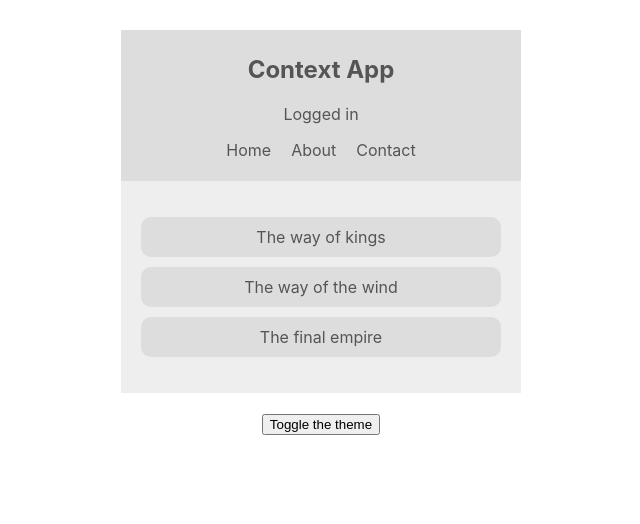
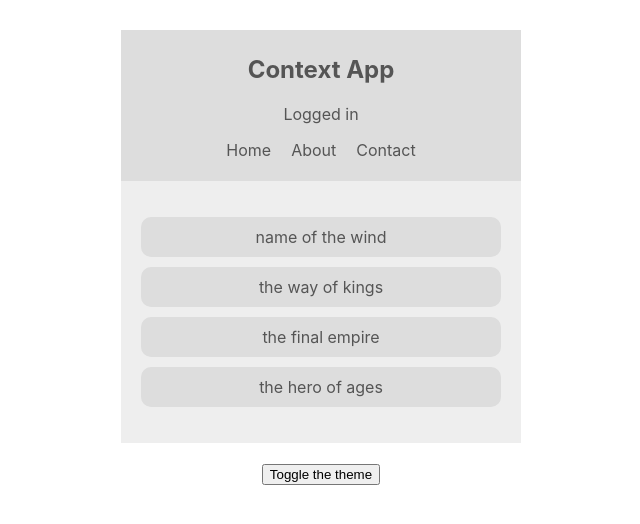
Before and after one commit to RNwebdk/react_contextapp, a React (Create React App) app: page / in a window 1280 px wide. Shown: the top 524 px of the page, without its empty margins (319-959 px from the left). Built offline with nearby package versions, Linux system fonts and the light colour scheme; the HTML template or start-up script is replaced by a standard one.

Commit message:
#15 - Creating Context with Functional Components

```diff
--- a/src/App.js
+++ b/src/App.js
@@ -4,6 +4,7 @@
 import ThemeContextProvider from './contexts/ThemeContext';
 import ThemeToggle from './components/ThemeToggle';
 import AuthContextProvider from './contexts/AuthContext';
+import BookContextProvider from './contexts/BookContext';
 
 function App() {
   return (
@@ -11,7 +12,9 @@
       <ThemeContextProvider>
         <AuthContextProvider>
           <Navbar />
-          <BookList />
+          <BookContextProvider>
+            <BookList />
+          </BookContextProvider>
           <ThemeToggle />
         </AuthContextProvider>
       </ThemeContextProvider>
--- a/src/components/BookList.js
+++ b/src/components/BookList.js
@@ -1,8 +1,10 @@
 import React, { useContext } from 'react';
 import { ThemeContext } from '../contexts/ThemeContext';
+import { BookContext } from '../contexts/BookContext';
 
 const BookList = () => {
   const { isLightTheme, light, dark } = useContext(ThemeContext);
+  const { books } = useContext(BookContext);
   const theme = isLightTheme ? light : dark;
   return (
     <div>
@@ -11,9 +13,11 @@
         style={{ color: theme.syntax, background: theme.bg }}
       >
         <ul>
-          <li style={{ background: theme.ui }}>The way of kings</li>
-          <li style={{ background: theme.ui }}>The way of the wind</li>
-          <li style={{ background: theme.ui }}>The final empire</li>
+          {books.map((book) => (
+            <li key={book.id} style={{ background: theme.ui }}>
+              {book.title}
+            </li>
+          ))}
         </ul>
       </div>
     </div>
--- /dev/null
+++ b/src/contexts/BookContext.js
@@ -0,0 +1,20 @@
+import React, { createContext, useState } from 'react';
+
+export const BookContext = createContext();
+
+const BookContextProvider = (props) => {
+  const [books, setBooks] = useState([
+    { title: 'name of the wind', id: 1 },
+    { title: 'the way of kings', id: 2 },
+    { title: 'the final empire', id: 3 },
+    { title: 'the hero of ages', id: 4 },
+  ]);
+
+  return (
+    <BookContext.Provider value={{ books }}>
+      {props.children}
+    </BookContext.Provider>
+  );
+};
+
+export default BookContextProvider;
```
